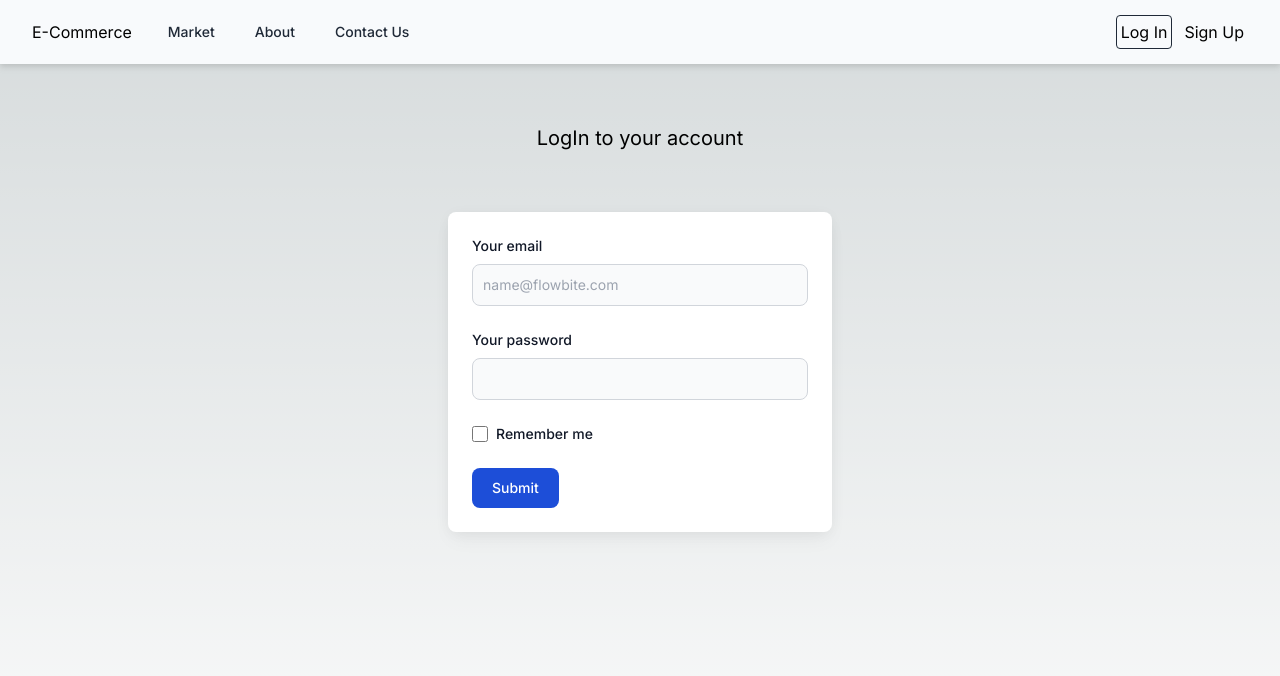
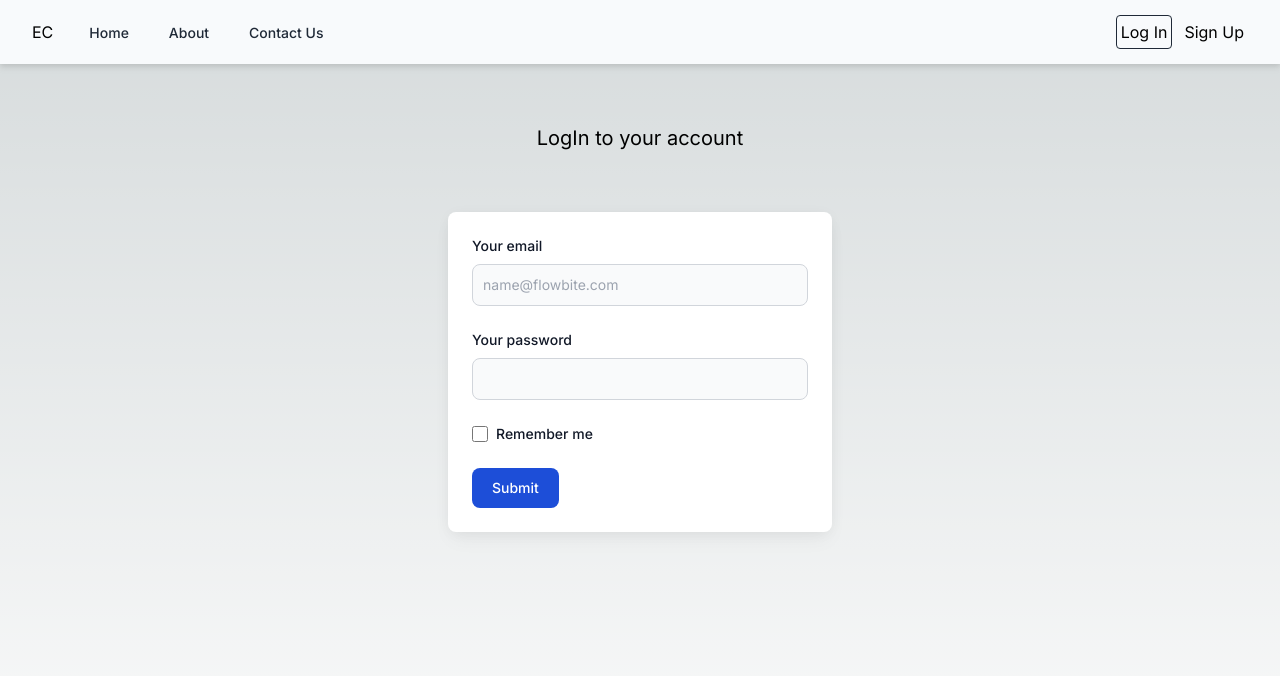
Before and after one commit to PooyaMolaei/e-commerce, a Next.js app: page /login in a window 1280 px wide. Shown: the top 676 px of the page. Built offline with nearby package versions, Linux system fonts and the light colour scheme.

Commit message:
navbar function fixed

```diff
--- a/components/layout/navbar.tsx
+++ b/components/layout/navbar.tsx
@@ -9,7 +9,9 @@ import { loginActions } from "@/store/auth-slice";
 import Link from "next/link";
 
 const navigation = [
-  { name: "Market", href: "#" },
+  { name: "Home", href: "#" },
+  { name: "Sing Up", href: "/signup", isLogin: false },
+  { name: "Market", href: "#", isLogin: true },
   { name: "About", href: "#" },
   { name: "Contact Us", href: "#" },
 ];
@@ -20,7 +22,7 @@ const classNames = (...classes: string[]) => {
 
 const Navbar = () => {
   const [shouldRender, setShouldRender] = useState(false);
-  const login = useSelector((state: RootState) => state.login.login);
+  const isLogin = useSelector((state: RootState) => state.login.login);
   const dispatch = useDispatch();
 
   useEffect(() => {
@@ -34,12 +36,15 @@ const Navbar = () => {
   return (
     shouldRender && (
       <>
-          <Disclosure as="nav" className="bg-slate-50 fixed w-full drop-shadow-md">
+        <Disclosure
+          as="nav"
+          className="bg-slate-50 fixed w-full drop-shadow-md"
+        >
           {({ open }) => (
             <>
               <div className="mx-auto max-w-7xl px-2 sm:px-6 lg:px-8">
                 <div className="relative flex h-16 items-center justify-between">
-                    <div className="absolute inset-y-0 left-0 flex items-center sm:hidden">
+                  <div className="absolute inset-y-0 left-0 flex items-center md:hidden">
                     {/* Mobile menu button*/}
                     <Disclosure.Button className="relative inline-flex items-center justify-center rounded-md p-2 text-gray-800 hover:bg-gray-700 hover:text-white focus:outline-none focus:ring-2 focus:ring-inset focus:ring-white">
                       <span className="absolute -inset-0.5" />
@@ -57,29 +62,63 @@ const Navbar = () => {
                       )}
                     </Disclosure.Button>
                   </div>
-                    <div className="flex flex-1 items-center justify-center sm:items-stretch sm:justify-start">
+                  <div className="flex flex-1 items-center justify-center md:items-stretch md:justify-start">
                     <div className="flex flex-shrink-0 items-center">
-                        <div>E-Commerce</div>
+                      <div>EC</div>
                     </div>
-                      <div className="hidden sm:ml-6 sm:block">
+                    <div className="hidden md:ml-6 md:block">
                       <div className="flex space-x-4">
-                          {navigation.map((item) => (
+                        <div>
                           <Link
-                              key={item.name}
-                              href={item.href}
+                            href={"/"}
                             className={classNames(
                               "text-gray-800 hover:bg-gray-700 hover:text-white",
                               "rounded-md px-3 py-2 text-sm font-medium"
                             )}
                           >
-                              {item.name}
+                            Home
                           </Link>
-                          ))}
+                        </div>
+                        {isLogin && (
+                          <div>
+                            <Link
+                              href={"/"}
+                              className={classNames(
+                                "text-gray-800 hover:bg-gray-700 hover:text-white",
+                                "rounded-md px-3 py-2 text-sm font-medium"
+                              )}
+                            >
+                              Market
+                            </Link>
+                          </div>
+                        )}
+                        <div>
+                          <Link
+                            href={"/"}
+                            className={classNames(
+                              "text-gray-800 hover:bg-gray-700 hover:text-white",
+                              "rounded-md px-3 py-2 text-sm font-medium"
+                            )}
+                          >
+                            About
+                          </Link>
+                        </div>
+                        <div>
+                          <Link
+                            href={"/"}
+                            className={classNames(
+                              "text-gray-800 hover:bg-gray-700 hover:text-white",
+                              "rounded-md px-3 py-2 text-sm font-medium"
+                            )}
+                          >
+                            Contact Us
+                          </Link>
+                        </div>
                       </div>
                     </div>
                   </div>
                   <div className="absolute inset-y-0 right-0 flex items-center pr-2 sm:static sm:inset-auto sm:ml-6 sm:pr-0">
-                      {!login && (
+                    {!isLogin && (
                       <Link
                         href="/"
                         onClick={loginHandler}
@@ -88,12 +127,15 @@ const Navbar = () => {
                         Log In
                       </Link>
                     )}
-                      {!login && (
-                        <Link href="/" className="relative p-1">
+                    {!isLogin && (
+                      <Link
+                        href="/"
+                        className="md:inline-block md:relative p-1 hidden"
+                      >
                         Sign Up
                       </Link>
                     )}
-                      {login && (
+                    {isLogin && (
                       <button
                         type="button"
                         className="relative rounded-full p-1 text-gray-700 hover:text-gray-800 focus:outline-none focus:ring-2 focus:ring-gray-800 focus:ring-offset-2 focus:ring-offset-gray-800"
@@ -112,7 +154,7 @@ const Navbar = () => {
                     )}
 
                     {/* Profile dropdown */}
-                      {login && (
+                    {isLogin && (
                       <Menu as="div" className="relative ml-3">
                         <div>
                           <Menu.Button className="relative flex rounded-full text-sm focus:outline-none focus:ring-2 focus:ring-white focus:ring-offset-2 focus:ring-offset-gray-800">
@@ -192,19 +234,61 @@ const Navbar = () => {
 
               <Disclosure.Panel className="sm:hidden">
                 <div className="space-y-1 px-2 pb-3 pt-2">
-                    {navigation.map((item) => (
                   <Disclosure.Button
-                        key={item.name}
                     as="a"
-                        href={item.href}
+                    href={"/"}
                     className={classNames(
                       "text-gray-800 hover:bg-gray-700 hover:text-white",
                       "block rounded-md px-3 py-2 text-base font-medium"
                     )}
                   >
-                        {item.name}
+                    Home
                   </Disclosure.Button>
-                    ))}
+                  {!isLogin && (
+                    <Disclosure.Button
+                      as="a"
+                      href={"/signup"}
+                      className={classNames(
+                        "text-gray-800 hover:bg-gray-700 hover:text-white",
+                        "block rounded-md px-3 py-2 text-base font-medium"
+                      )}
+                    >
+                      Sign Up
+                    </Disclosure.Button>
+                  )}
+                  {isLogin && (
+                    <Disclosure.Button
+                      as="a"
+                      href={"/signup"}
+                      className={classNames(
+                        "text-gray-800 hover:bg-gray-700 hover:text-white",
+                        "block rounded-md px-3 py-2 text-base font-medium"
+                      )}
+                    >
+                      Market
+                    </Disclosure.Button>
+                  )}
+                  <Disclosure.Button
+                    as="a"
+                    href={"/signup"}
+                    className={classNames(
+                      "text-gray-800 hover:bg-gray-700 hover:text-white",
+                      "block rounded-md px-3 py-2 text-base font-medium"
+                    )}
+                  >
+                    About
+                  </Disclosure.Button>
+
+                  <Disclosure.Button
+                    as="a"
+                    href={"/signup"}
+                    className={classNames(
+                      "text-gray-800 hover:bg-gray-700 hover:text-white",
+                      "block rounded-md px-3 py-2 text-base font-medium"
+                    )}
+                  >
+                    Contact Us
+                  </Disclosure.Button>
                 </div>
               </Disclosure.Panel>
             </>
```
Lines whose indentation alone changed are shown as unchanged.
